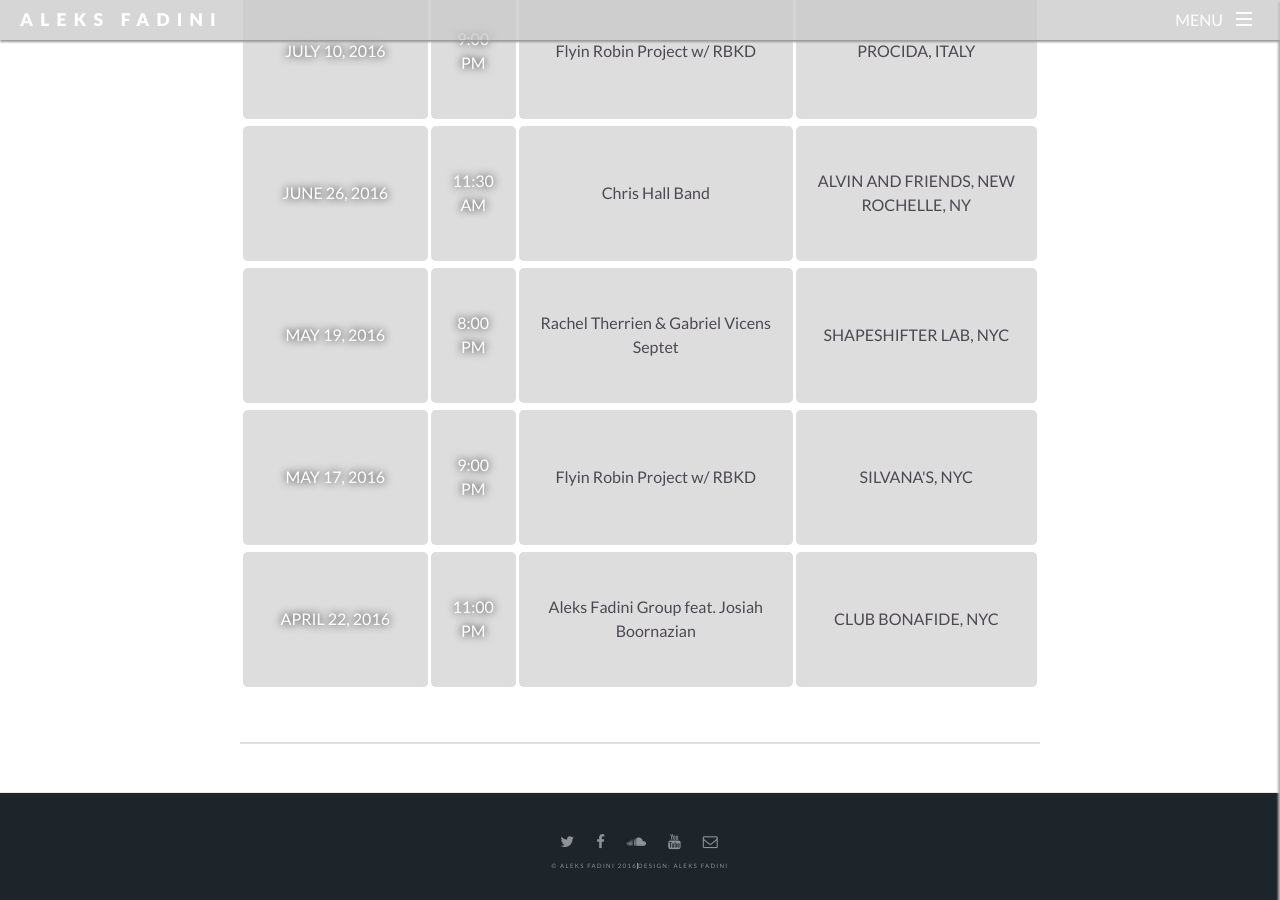
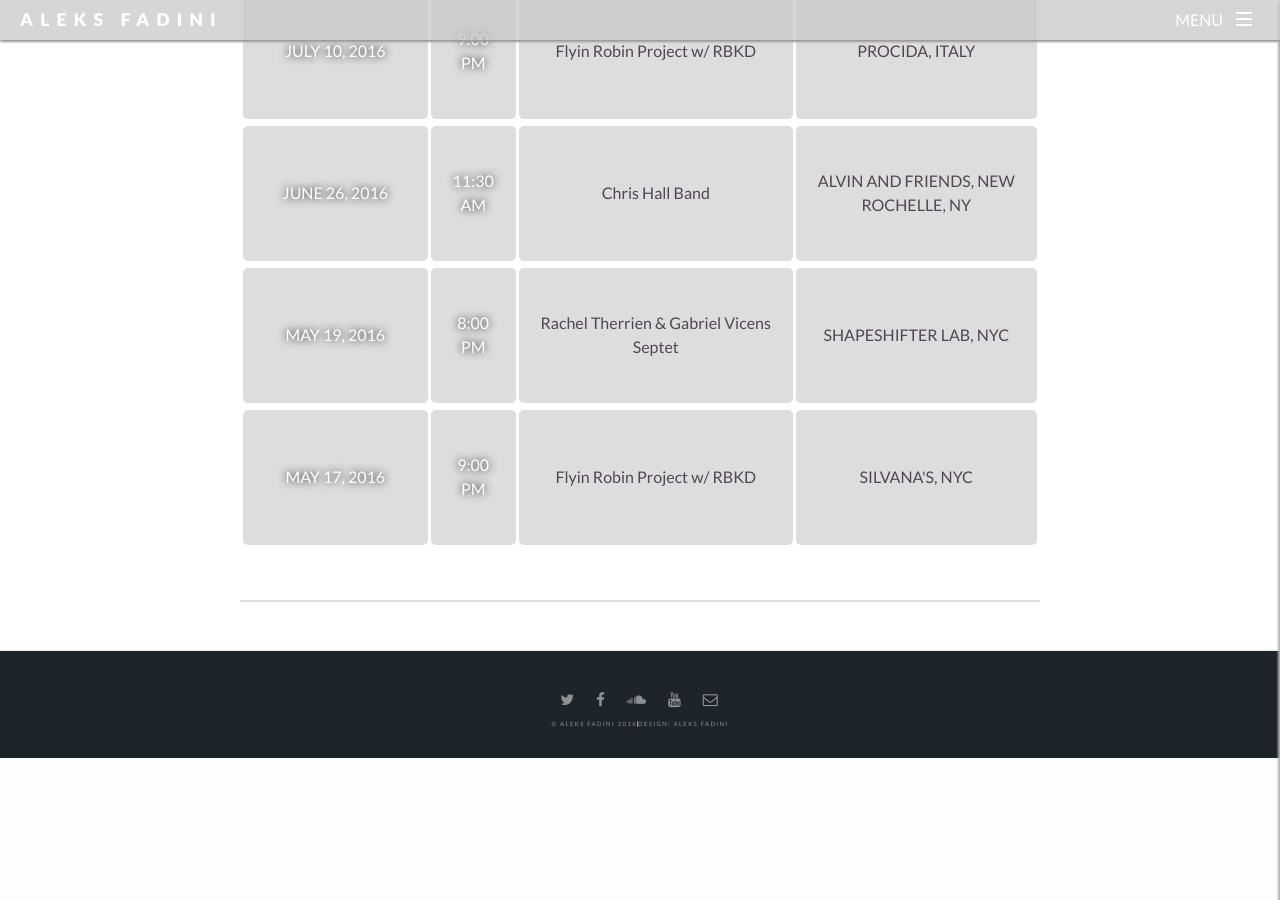
Before and after one commit to aleksfadini/Jekyll-aleksfadini, a Jekyll site: the page built from shows.html, in a window 1280 px wide and 900 px high, scrolled down 3532 px. Built offline with Jekyll 4.4.1, drawn with Linux system fonts in a browser that asks for light colours; after the commit the page ends 4290 px from its top, so only the background shows below that.

Commit message:
removed last gig

```diff
--- a/_data/gigs.yml
+++ b/_data/gigs.yml
@@ -107,8 +107,3 @@
   time: "21:00"
   name: Flyin Robin Project w/ RBKD
   location: Silvana's, NYC
-
-- date: 04/22/2016
-  time: "23:00"
-  name: Aleks Fadini Group feat. Josiah Boornazian
-  location: Club Bonafide, NYC
```
